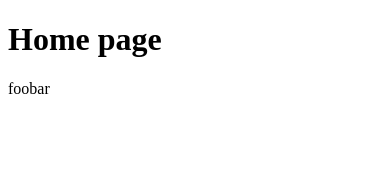
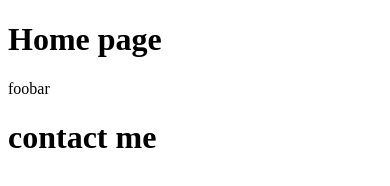
Before and after one commit to robt79/git-practice, a plain HTML site: page index.html in a window 390 px wide. Drawn offline with Linux system fonts and the light colour scheme.

```diff
--- a/index.html
+++ b/index.html
@@ -8,6 +8,6 @@
 <h1>Home page
 </h1>
 foobar
-
+<h1>contact me</h1>
   </body>
 </html>
```
Also changed, not shown: contact.html (+1 -1 lines), 1 other file.
